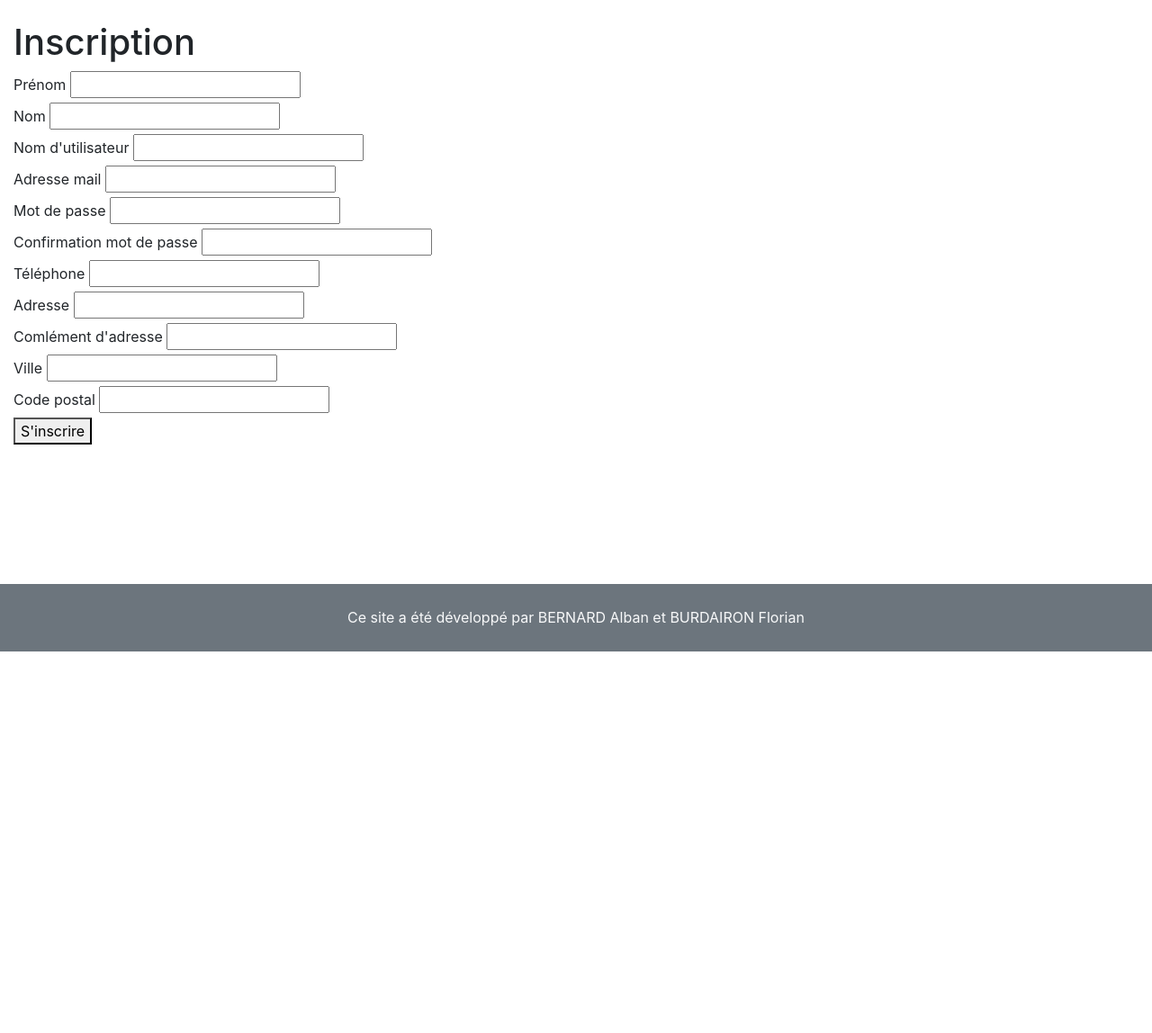
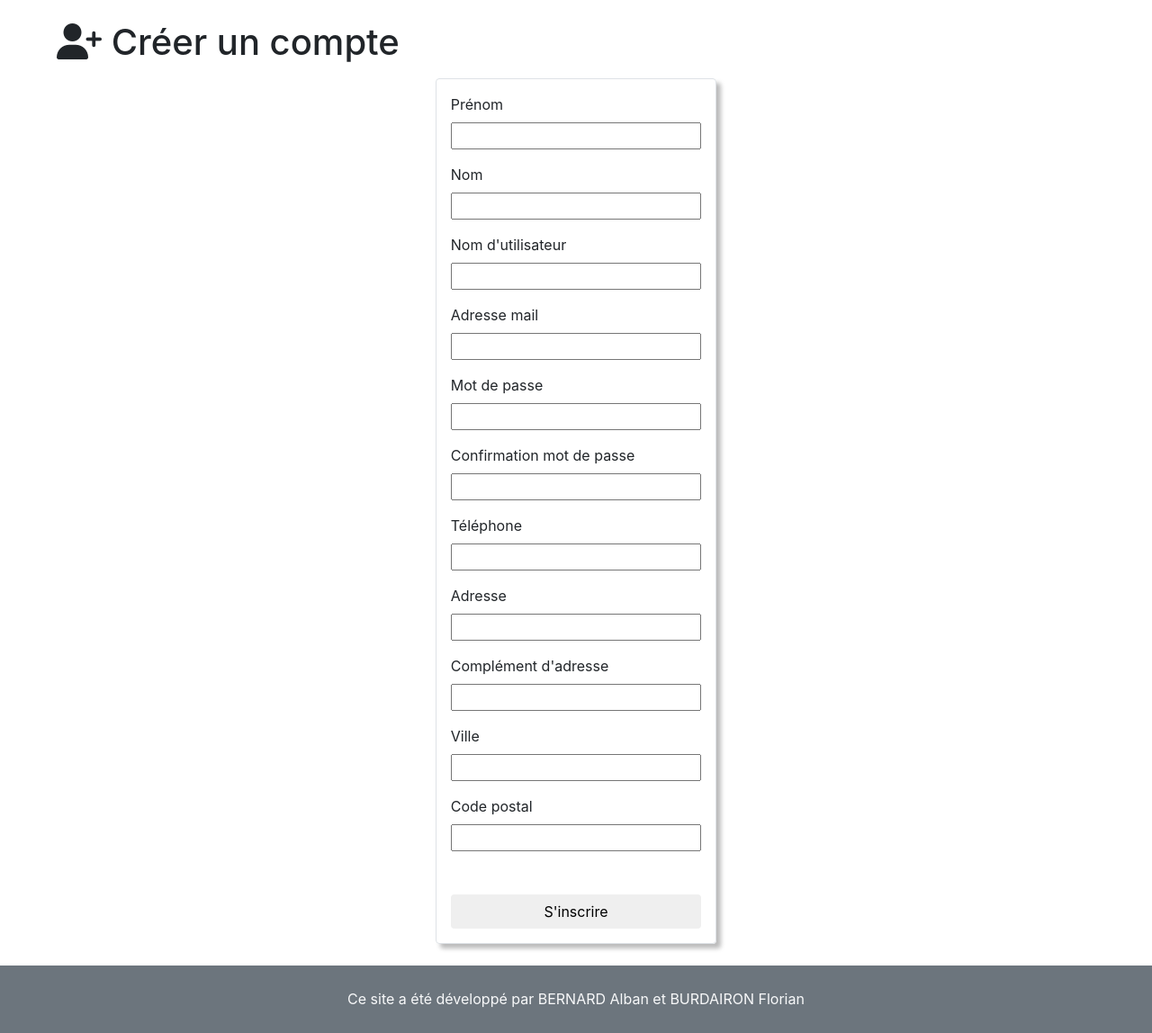
Before and after one commit to florianBurdairon/projet-ISI-WEB, a PHP site: template view/viewRegister.php in a window 1280 px wide. Shown: the part 76-1224 px from the top of the page at 90% size. Before the commit the page ends 800 px from the top, so only its background shows below. Run offline with PHP 8.4, Linux system fonts and the light colour scheme; the template is opened without the code that fills it, so the values that code supplies are empty; some libraries are stand-ins or nearby versions.

Commit message:
bootstrap login and register

```diff
--- a/view/viewPayment.php
+++ b/view/viewPayment.php
@@ -36,7 +36,7 @@
         </div>
 
         <div class="mt-3 d-flex justify-content-center">
-            <a class="btn btn-light larger-text" href="paid"><b><i class="fa fa-dollar"></i> Payer <?= number_format($total, 2) ?>€</b></a>
+            <a class="btn border rounded larger-text" href="paid"><b><i class="fa fa-dollar"></i> Payer <?= number_format($total, 2) ?>€</b></a>
         </div>
 
         <hr class="hr mb-5 mt-5" />
--- a/view/viewRegister.php
+++ b/view/viewRegister.php
@@ -1,54 +1,55 @@
-<div class="d-sm-inline-flex d-flex" id="wrapper">
-    <div><!-- class="col-lg-8 col-md-7 col-sm-6 col-xs-5" id="page-content-wrapper">-->
-        <div class="container-fluid">
-            <h1 class="mt-4">Inscription</h1>
-            <?php if(isset($errors["error_insert_login"]) || isset($errors["error_insert_customer"])) echo "<div class=\"alert alert-danger\" role=\"alert\">Une erreur s'est produites.</div>";?>
-            <form method="post" action="register">
+<div class="d-sm-inline-flex d-flex w-100">
+    <div class="container-fluid w-100 mb-4">
+        <h1 class="mt-4 mb-3 ml-5"><i class="fa fa-user-plus"></i> Créer un compte</h1>
+        <?php if(isset($errors["error_insert_login"]) || isset($errors["error_insert_customer"])) echo "<div class=\"alert alert-danger\" role=\"alert\">Une erreur s'est produites.</div>";?>
+
+
+        <div class="d-flex justify-content-center w-100">
+            <form class="register-box p-3 border rounded col-3 d-flex flex-column" method="post" action="register">
                 <label for="firstname">Prénom</label>
                 <input type="text" name="firstname" value="<?php if(isset($autofill["firstname"])) echo $autofill["firstname"]; ?>">
                 <?php if(isset($errors["missing_firstname"])) echo "<div class=\"alert alert-danger\" role=\"alert\">Veuillez saisir votre prénom.</div>";?>
-                <br>
-                <label for="surname">Nom</label>
+
+                <label class="mt-3" for="surname">Nom</label>
                 <input type="text" name="surname" value="<?php if(isset($autofill["surname"])) echo $autofill["surname"]; ?>">
                 <?php if(isset($errors["missing_surname"])) echo "<div class=\"alert alert-danger\" role=\"alert\">Veuillez saisir votre nom.</div>";?>
-                <br>
-                <label for="username">Nom d'utilisateur</label>
+
+                <label class="mt-3" for="username">Nom d'utilisateur</label>
                 <input type="text" name="username" value="<?php if(isset($autofill["username"])) echo $autofill["username"]; ?>">
                 <?php if(isset($errors["missing_username"])) echo "<div class=\"alert alert-danger\" role=\"alert\">Veuillez saisir votre adresse email.</div>";?>
                 <?php if(isset($errors["username_already_used"])) echo "<div class=\"alert alert-danger\" role=\"alert\">Nom d'utilisateur déjà utilisé. <a href=\"".ROOT."account/loginpage\">Se connecter</a></div>";?>
 
-                <br>
-                <label for="email">Adresse mail</label>
+                <label class="mt-3" for="email">Adresse mail</label>
                 <input type="email" name="email" value="<?php if(isset($autofill["email"])) echo $autofill["email"]; ?>">
                 <?php if(isset($errors["missing_email"])) echo "<div class=\"alert alert-danger\" role=\"alert\">Veuillez saisir votre adresse email.</div>";?>
                 <?php if(isset($errors["email_already_used"])) echo "<div class=\"alert alert-danger\" role=\"alert\">Adresse email déjà utilisée. <a href=\"".ROOT."account/loginpage\">Se connecter</a></div>";?>
-                <br>
-                <label for="raw_password">Mot de passe</label>
+
+                <label class="mt-3" for="raw_password">Mot de passe</label>
                 <input type="password" name="raw_password">
                 <?php if(isset($errors["missing_password"])) echo "<div class=\"alert alert-danger\" role=\"alert\">Veuillez saisir un mot de passe.</div>";?>
-                <br>
-                <label for="raw_password2">Confirmation mot de passe</label>
+
+                <label class="mt-3" for="raw_password2">Confirmation mot de passe</label>
                 <input type="password" name="raw_password2">
                 <?php if(isset($errors["missing_password2"]) && !isset($errors["missing_password"])) echo "<div class=\"alert alert-danger\" role=\"alert\">Veuillez re-saisir le mot de passe.</div>";?>
                 <?php if(isset($errors["different_password"])) echo "<div class=\"alert alert-danger\" role=\"alert\">Mots de passe différents.</div>";?>
-                <br>
-                <label for="phone">Téléphone</label>
+
+                <label class="mt-3" for="phone">Téléphone</label>
                 <input type="number" name="phone" value="<?php if(isset($autofill["phone"])) echo $autofill["phone"]; ?>">
                 <?php if(isset($errors["missing_phone"])) echo "<div class=\"alert alert-danger\" role=\"alert\">Veuillez saisir votre numéro de téléphone.</div>";?>
-                <br>
-                <label for="add1">Adresse</label>
+
+                <label class="mt-3" for="add1">Adresse</label>
                 <input type="text" name="add1" value="<?php if(isset($autofill["add1"])) echo $autofill["add1"]; ?>">
-                <br>
-                <label for="add2">Comlément d'adresse</label>
+
+                <label class="mt-3" for="add2">Complément d'adresse</label>
                 <input type="text" name="add2" value="<?php if(isset($autofill["add2"])) echo $autofill["add2"]; ?>">
-                <br>
-                <label for="add3">Ville</label>
+
+                <label class="mt-3" for="add3">Ville</label>
                 <input type="text" name="add3" value="<?php if(isset($autofill["add3"])) echo $autofill["add3"]; ?>">
-                <br>
-                <label for="postcode">Code postal</label>
+
+                <label class="mt-3" for="postcode">Code postal</label>
                 <input type="number" name="postcode" value="<?php if(isset($autofill["postcode"])) echo $autofill["postcode"]; ?>">
-                <br>
-                <button type="submit">S'inscrire</button>
+
+                <button class="btn mt-5" type="submit">S'inscrire</button>
             </form>
         </div>
     </div>
--- a/view/viewShoppingcart.php
+++ b/view/viewShoppingcart.php
@@ -19,7 +19,6 @@
         <div class="container-fluid w-100">
             <h1 class="mt-4 mb-3 ml-5"><i class="fa fa-cart-shopping"></i> Panier</h1>
 
-
             <?php
                 if (isset($orderitems))
                 {
@@ -27,7 +26,7 @@
 
                     <div class="container d-flex justify-content-between align-items-center mb-4 border col-9 p-2 rounded price-shadow">
                         <h3> Prix total de la commande : <?= number_format($total, 2) ?>€</h3>
-                        <a href="<?= ROOT ?>shoppingcart/pay/selectaddress"><i class="btn fa fa-dollar-sign"> Payer</i></a>
+                        <a class="border rounded" href="<?= ROOT ?>shoppingcart/pay/selectaddress"><i class="btn fa fa-dollar-sign"> Payer</i></a>
                     </div>
 
                     <div class="container d-flex flex-wrap justify-content-center">
```
Also changed, not shown: view/viewLogin.php (+9 -9 lines).
